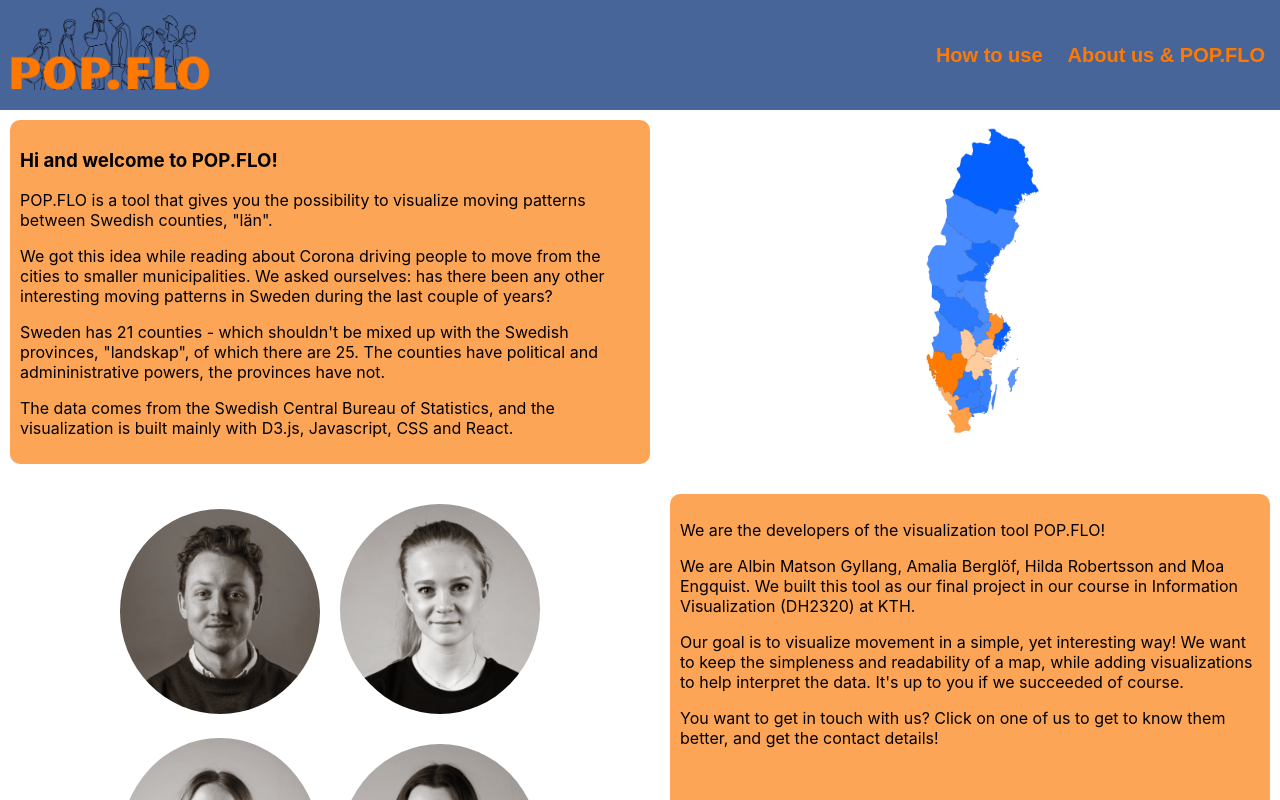
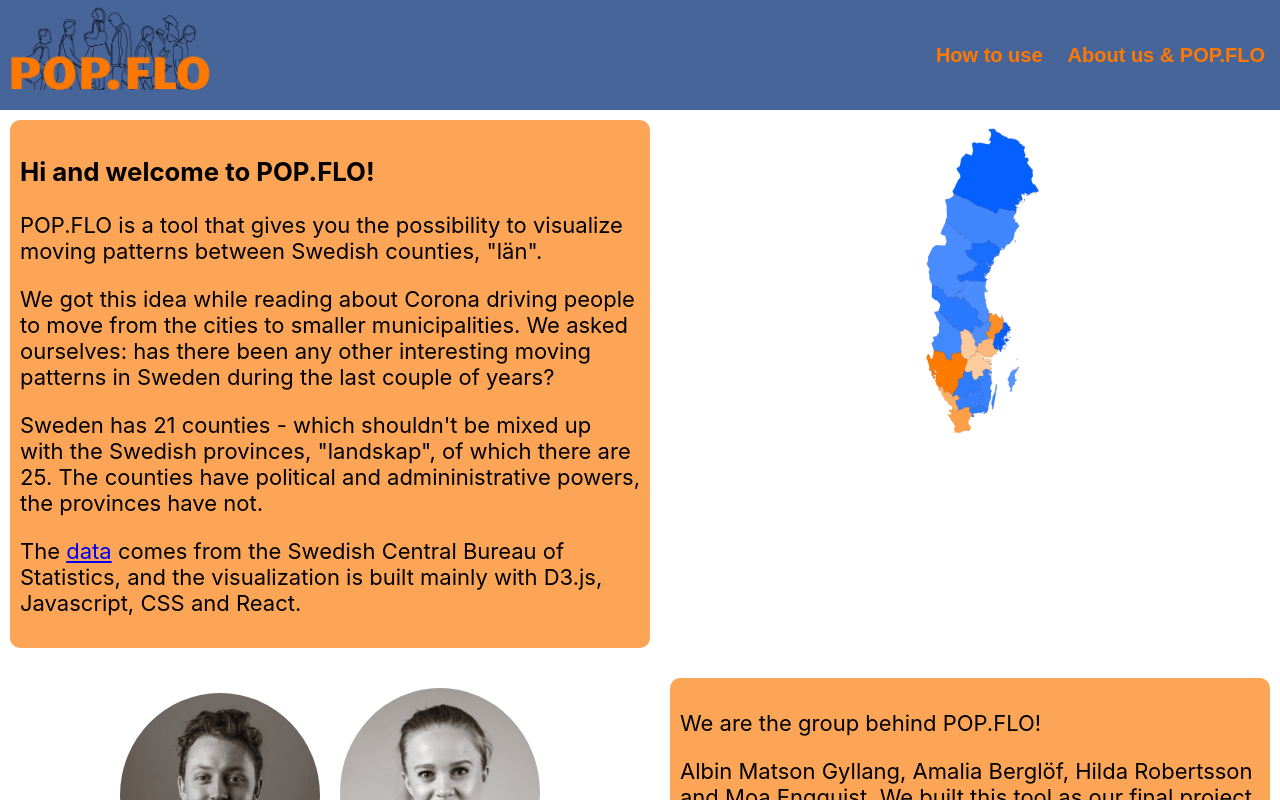
Before and after one commit to agyllang/DH2321-POP.FLO, a React (Create React App) app in the folder pop-flo/: page /about in a window 1280 px wide. Shown: the top 800 px of the page. Built offline with nearby package versions, Linux system fonts and the light colour scheme.

Commit message:
small fixes

```diff
--- a/pop-flo/src/App.css
+++ b/pop-flo/src/App.css
@@ -79,6 +79,8 @@ svg {
   margin: 10px;
   border-radius: 10px;
   display: block;
+  font-size: 22px;
+  /* height:fit-content; */
 }
 
 .biglogo {
--- a/pop-flo/src/components/about.js
+++ b/pop-flo/src/components/about.js
@@ -32,7 +32,7 @@ class About extends React.Component {
                                 with the Swedish provinces, "landskap", of which there are 25. The counties have political
                                 and admininistrative powers, the provinces have not.
                             </p>
-                            <p>The data comes from the Swedish Central Bureau of Statistics, and the visualization
+                            <p>The <a href="https://www.statistikdatabasen.scb.se/pxweb/sv/ssd/START__BE__BE0101__BE0101J/InOmflytt/">data</a> comes from the Swedish Central Bureau of Statistics, and the visualization
                                 is built mainly with D3.js, Javascript, CSS and React.
                             </p>
                     </div>
@@ -65,7 +65,8 @@ class About extends React.Component {
                                 this.state.detailsPerson == "Albin" ?
                                 <div>
                                     <p onClick={() => this.setState({detailsPerson: undefined, selectedPerson:undefined})} className="close">X</p>
-                                    <p>Hey! My name is Albin, I have mostly been working with Front End. In this project I have explored the D3.js library.
+                                    <p>Hello! My name is Albin, I have mostly been working with Front End related stuff. In this project I have explored the D3.js library, also I have learned alot about Swedish geography.
+                                        I really like our group dynamic!
 
                                         <p>agyllang@kth.se </p></p>
                                 </div>:
@@ -83,14 +84,14 @@ class About extends React.Component {
                                     </div>:
 
                                     <div>
-                                        <p>We are the developers of the visualization tool POP.FLO!</p>
-                                        <p>We are
+                                        <p>We are the group behind  POP.FLO!</p>
+                                        <p>
                                             {this.state.selectedPerson== "Albin" ? <b> Albin Matson Gyllang</b>:' Albin Matson Gyllang'},
                                             {this.state.selectedPerson== "Amalia"? <b> Amalia Berglöf</b>:' Amalia Berglöf'},
                                             {this.state.selectedPerson== "Hilda"? <b> Hilda Robertsson</b>:' Hilda Robertsson'} and
                                             {this.state.selectedPerson== "Moa"? <b> Moa Engquist</b>:' Moa Engquist'}.
-                                            We built this tool as our final project in our course in Information Visualization (DH2320)
-                                            at KTH.</p>
+                                            We built this tool as our final project in our course in Information Visualization <a href="https://www.kth.se/student/kurser/kurs/DH2321">(DH2321)</a>
+                                             at KTH.</p>
                                         <p>Our goal is to visualize movement in a simple, yet interesting way! We want to
                                             keep the simpleness and readability of a map, while adding visualizations to
                                             help interpret the data. It's up to you if we succeeded of course.
```
